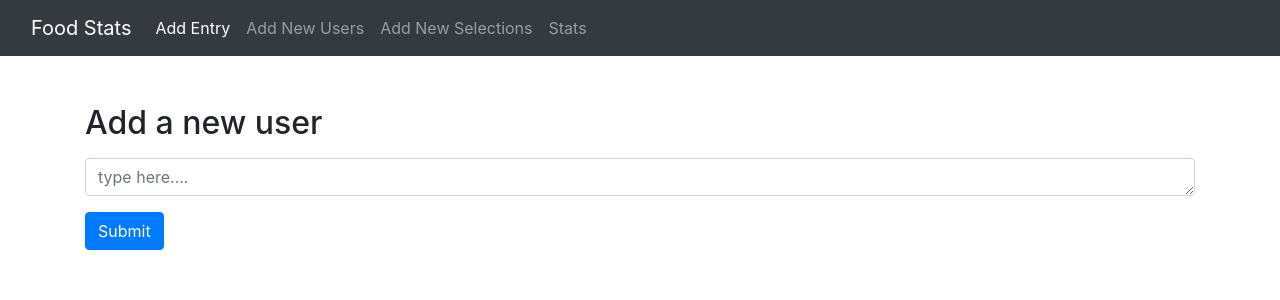
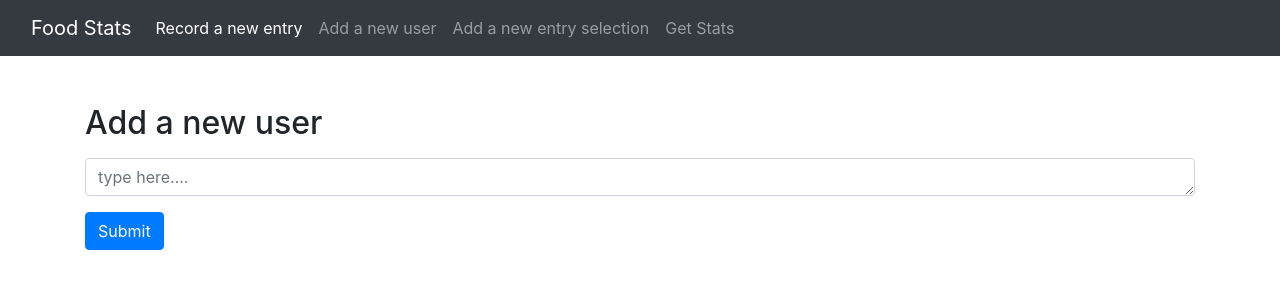
Before and after one commit to Shalkith/healthtracker, a Flask app: page /addnewuser in a window 1280 px wide. Shown: the top 300 px of the page. Run offline with Flask 3, Linux system fonts and the light colour scheme; some libraries are stand-ins or nearby versions.

Commit message:
header rework

```diff
--- a/templates/header.html
+++ b/templates/header.html
@@ -18,16 +18,16 @@
         <div class="collapse navbar-collapse" id="navbarNav">
             <ul class="navbar-nav">
                 <li class="nav-item">
-                    <a class="nav-link active" href="/">Add Entry </a>
+                    <a class="nav-link active" href="/">Record a new entry</a>
                 </li>
                 <li class="nav-item">
-                    <a class="nav-link" href="/addnewuser">Add New Users</a>
+                    <a class="nav-link" href="/addnewuser">Add a new user</a>
                 </li>
                 <li class="nav-item">
-                    <a class="nav-link" href="/addnewselection">Add New Selections</a>
+                    <a class="nav-link" href="/addnewselection">Add a new entry selection</a>
                 </li>
                 <li class="nav-item">
-                    <a class="nav-link" href="/stats">Stats</a>
+                    <a class="nav-link" href="/stats">Get Stats</a>
                 </li>
             </ul>
         </div>
```
